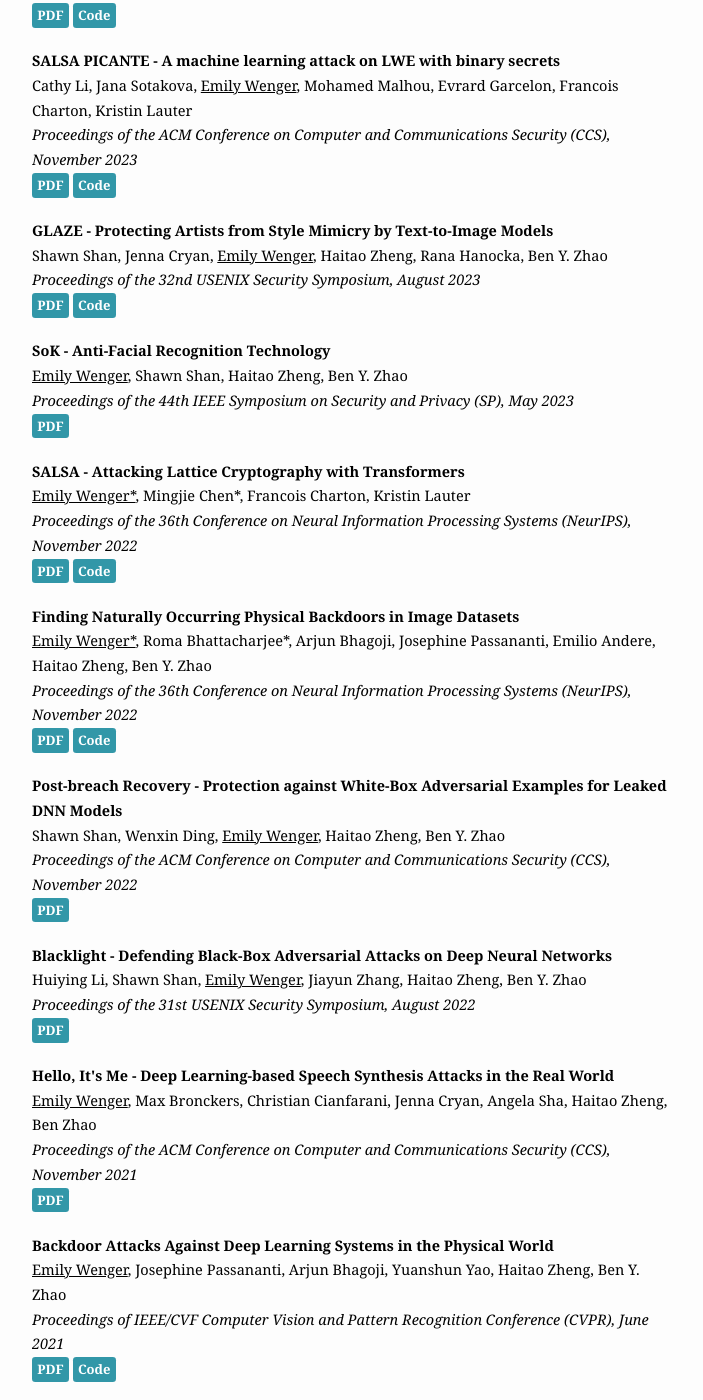
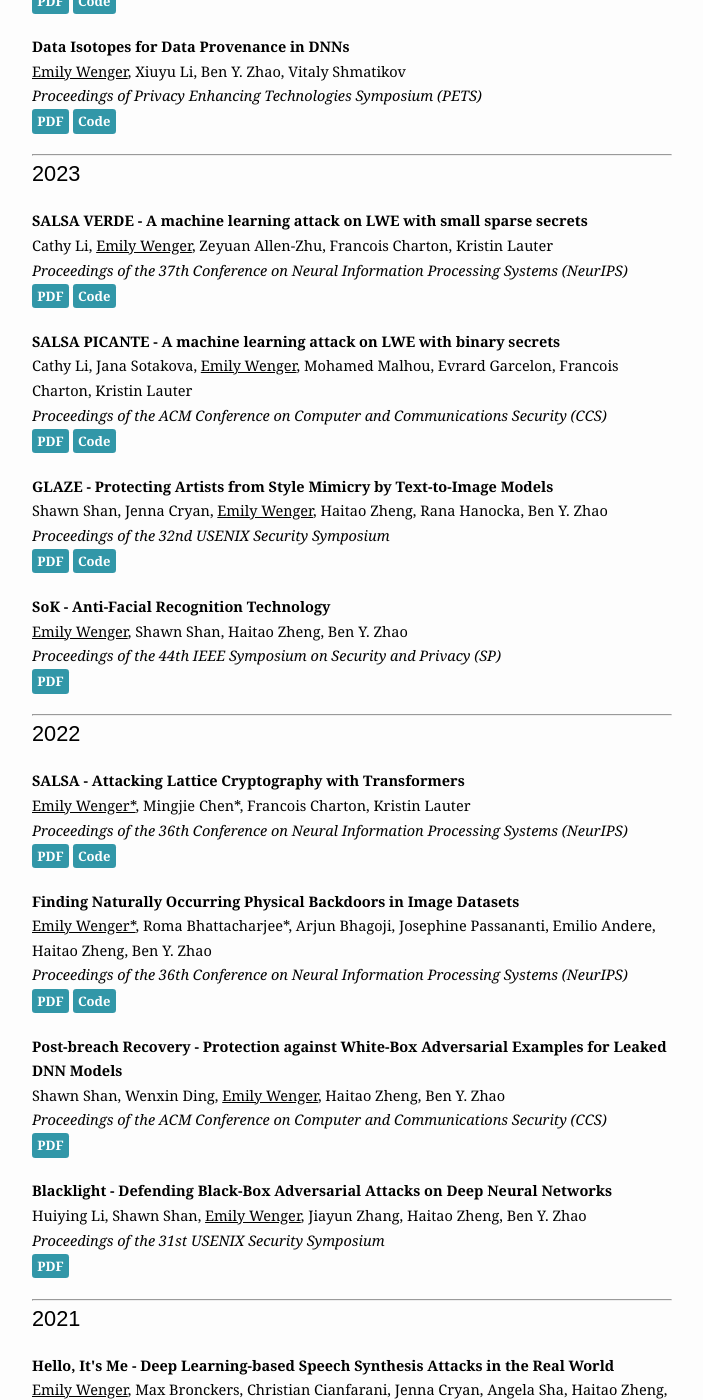
Before and after one commit to emilywenger/emilywenger.github.io, a Jekyll site: the page built from publications.md, in a window 1280 px wide and 1400 px high, scrolled down 798 px. Shown: the whole window, without its empty margins (288-991 px from the left). Built offline with Jekyll 4.4.1, drawn with Linux system fonts in a browser that asks for light colours; some of the changed text lies outside the part shown.

Commit message:
grouped by year, added icml

```diff
--- a/_layouts/publications.html
+++ b/_layouts/publications.html
@@ -10,7 +10,10 @@
         <div class="work">
           <h1 class="page-heading">Conference Publications</h1>
           {{ content }}
-          {% for item in page.publications %}
+            {% assign grouped_publications = page.publications | group_by: "year" %}
+            {% for group in grouped_publications %}
+            <h2>{{ group.name }}</h2>
+              {% for item in group.items %}
               <div class="work-item">
                 <span class="work-text">
                   <strong>{{ item.title }}</strong></br>
@@ -20,29 +23,20 @@
                     <a href={{ item.paperlink }} target="_blank" class="work-button">PDF</a>
                   {% endif %}
                   {% if item.codelink != "NA" %}
-                  <a href={{ item.codelink }} target="_blank"
-                     class="work-button">Code</a>
+                    <a href={{ item.codelink }} target="_blank" class="work-button">Code</a>
                   {% endif %}
                 </span>
               </div>
               {% endfor %}
+            <hr>
+            {% endfor %}
           </div>
-        <hr>
           </br>
           <div class="work">
             <h1 class="page-heading">Preprints</h1>
             {% for item in page.preprints %}
             <div class="work-item">
-            <!-- <img
-             src="{{ item.image.src | absolute_url }}"
-             alt="{{ item.image.alt }}"
-            />  -->
-            <!-- <span class="work-text">
-              <img
-              class="work-bubble"
-              src="./assets/img/ewenger_headshot.jpg"
-              alt="test"
-            /> -->
+              <span class="work-text">
                 <strong>{{ item.title }}</strong></br>
                 {{ item.authors }}</br>
                 <i>{{ item.conference }}</i></br>
--- a/publications.md
+++ b/publications.md
@@ -4,99 +4,122 @@ title: Conference Publications
 slug: /publications
 publications:
 
+- title: Making Hard Problems Easier with Custom Data Distributions and Loss Regularization - A Case Study in Modular Arithmetic
+  authors: Eshika Saxena, Alberto Alfarano, <u>Emily Wenger</u>, Kristin Lauter
+  conference: Proceedings of the International Conference on Machine Learning (ICML)
+  year: 2025
+  paperlink: https://arxiv.org/abs/2410.03569
+  codelink: NA
+
 - title: SALSA Fresca - Angular Embeddings and Pre-Training for ML Attacks on LWE
   authors: Samuel Stevens, <u>Emily Wenger</u>, Cathy Li, Eshika Saxena, Francois Charton, Kristin Lauter
   conference: Transactions on Machine Learning Research (TMLR)
+  year: 2025
   paperlink: https://arxiv.org/html/2402.01082v1
   codelink: NA
 
 - title: Benchmarking Attacks on Learning with Errors
   authors: <u> Emily Wenger</u>, Eshika Saxena, Mohamed Malhou, Ellie Thieu, Kristin Lauter
-  conference: Proceedings of the 46th IEEE Symposium on Security and Privacy (SP), May 2025
+  conference: Proceedings of the 46th IEEE Symposium on Security and Privacy (SP)
+  year: 2025
   paperlink: https://eprint.iacr.org/2024/1229
   codelink: https://github.com/facebookresearch/LWE-benchmarking
 
 - title: The Cool and the Cruel - Separating Hard Parts of LWE Secrets
   authors: Niklas Nolte*, Mohamed Malhou*, <u>Emily Wenger*</u>, Samuel Stevens, Cathy Li, Francois Charton, Kristin Lauter
-  conference: Proceedings of AFRICACRYPT, July 2024
+  conference: Proceedings of AFRICACRYPT
+  year: 2024
   paperlink: https://arxiv.org/abs/2403.10328
   codelink: https://github.com/facebookresearch/cruel_and_cool
 
 - title: Data Isotopes for Data Provenance in DNNs
   authors: <u>Emily Wenger</u>, Xiuyu Li, Ben Y. Zhao, Vitaly Shmatikov
-  conference: Proceedings of Privacy Enhancing Technologies Symposium (PETS), July 2024
+  conference: Proceedings of Privacy Enhancing Technologies Symposium (PETS)
+  year: 2024
   paperlink: https://arxiv.org/pdf/2208.13893.pdf
   codelink: https://github.com/uchicago-sandlab/dataisotopes
 
 - title: SALSA VERDE - A machine learning attack on LWE with small sparse secrets
   authors: Cathy Li, <u>Emily Wenger</u>, Zeyuan Allen-Zhu, Francois Charton, Kristin Lauter
-  conference: Proceedings of the 37th Conference on Neural Information Processing Systems (NeurIPS), November 2023
+  conference: Proceedings of the 37th Conference on Neural Information Processing Systems (NeurIPS)
+  year: 2023
   paperlink: https://arxiv.org/abs/2306.11641
   codelink: https://github.com/facebookresearch/verde
 
 - title: SALSA PICANTE - A machine learning attack on LWE with binary secrets
   authors: Cathy Li, Jana Sotakova, <u>Emily Wenger</u>, Mohamed Malhou, Evrard Garcelon, Francois Charton, Kristin Lauter
-  conference: Proceedings of the ACM Conference on Computer and Communications Security (CCS), November 2023
+  conference: Proceedings of the ACM Conference on Computer and Communications Security (CCS)
+  year: 2023
   paperlink: https://arxiv.org/pdf/2303.04178.pdf
   codelink: https://github.com/facebookresearch/verde
 
 - title: GLAZE - Protecting Artists from Style Mimicry by Text-to-Image Models
   authors: Shawn Shan, Jenna Cryan, <u>Emily Wenger</u>, Haitao Zheng, Rana Hanocka, Ben Y. Zhao
-  conference: Proceedings of the 32nd USENIX Security Symposium, August 2023
+  conference: Proceedings of the 32nd USENIX Security Symposium
+  year: 2023
   paperlink: https://arxiv.org/pdf/2302.04222.pdf
   codelink: https://glaze.cs.uchicago.edu/
 
 - title: SoK - Anti-Facial Recognition Technology
   authors: <u>Emily Wenger</u>, Shawn Shan, Haitao Zheng, Ben Y. Zhao
-  conference: Proceedings of the 44th IEEE Symposium on Security and Privacy (SP), May 2023
+  conference: Proceedings of the 44th IEEE Symposium on Security and Privacy (SP)
+  year: 2023
   paperlink: https://arxiv.org/pdf/2112.04558.pdf
   codelink: NA
 
 - title: SALSA - Attacking Lattice Cryptography with Transformers
   authors: <u>Emily Wenger*</u>, Mingjie Chen*, Francois Charton, Kristin Lauter
-  conference: Proceedings of the 36th Conference on Neural Information Processing Systems (NeurIPS), November 2022
+  conference: Proceedings of the 36th Conference on Neural Information Processing Systems (NeurIPS)
+  year: 2022
   paperlink: https://arxiv.org/pdf/2207.04785.pdf
   codelink: https://github.com/facebookresearch/SALSA
 
 - title: Finding Naturally Occurring Physical Backdoors in Image Datasets
   authors: <u>Emily Wenger*</u>, Roma Bhattacharjee*, Arjun Bhagoji, Josephine Passananti, Emilio Andere, Haitao Zheng, Ben Y. Zhao
-  conference: Proceedings of the 36th Conference on Neural Information Processing Systems (NeurIPS), November 2022
+  conference: Proceedings of the 36th Conference on Neural Information Processing Systems (NeurIPS)
+  year: 2022
   paperlink: https://arxiv.org/pdf/2206.10673.pdf
   codelink: https://uchicago-sandlab.github.io/naturalbackdoors/
 
 - title: Post-breach Recovery - Protection against White-Box Adversarial Examples for Leaked DNN Models
   authors: Shawn Shan, Wenxin Ding, <u>Emily Wenger</u>, Haitao Zheng, Ben Y. Zhao
-  conference: Proceedings of the ACM Conference on Computer and Communications Security (CCS), November 2022
+  conference: Proceedings of the ACM Conference on Computer and Communications Security (CCS)
+  year: 2022
   paperlink: https://arxiv.org/pdf/2205.10686.pdf
   codelink: NA
 
 - title: Blacklight - Defending Black-Box Adversarial Attacks on Deep Neural Networks
   authors: Huiying Li, Shawn Shan, <u>Emily Wenger</u>, Jiayun Zhang, Haitao Zheng, Ben Y. Zhao
-  conference: Proceedings of the 31st USENIX Security Symposium, August 2022
+  conference: Proceedings of the 31st USENIX Security Symposium
+  year: 2022
   paperlink: https://arxiv.org/pdf/2006.14042.pdf
   codelink: NA
 
 - title: Hello, It's Me - Deep Learning-based Speech Synthesis Attacks in the Real World
   authors: <u>Emily Wenger</u>, Max Bronckers, Christian Cianfarani, Jenna Cryan, Angela Sha, Haitao Zheng, Ben Zhao
-  conference: Proceedings of the ACM Conference on Computer and Communications Security (CCS), November 2021
+  conference: Proceedings of the ACM Conference on Computer and Communications Security (CCS)
+  year: 2021
   paperlink: https://people.cs.uchicago.edu/~ravenben/publications/pdf/voiceml-ccs21.pdf
   codelink: NA
 
 - title: Backdoor Attacks Against Deep Learning Systems in the Physical World
   authors: <u>Emily Wenger</u>, Josephine Passananti, Arjun Bhagoji, Yuanshun Yao, Haitao Zheng, Ben Y. Zhao
-  conference: Proceedings of IEEE/CVF Computer Vision and Pattern Recognition Conference (CVPR), June 2021
+  conference: Proceedings of IEEE/CVF Computer Vision and Pattern Recognition Conference (CVPR)
+  year: 2021
   paperlink: https://arxiv.org/pdf/2006.14580.pdf
   codelink: https://github.com/emilywenger/real_backdoor
 
 - title: Fawkes - Protecting Privacy against Unauthorized Deep Learning Models
   authors: Shawn Shan*, <u>Emily Wenger</u>*, Jiayun Zhang, Huiying Li, Haitao Zheng, Ben Y. Zhao
-  conference: Proceedings of the 30th USENIX Security Symposium, August 2020
+  conference: Proceedings of the 30th USENIX Security Symposium
+  year: 2020
   paperlink: https://www.usenix.org/conference/usenixsecurity20/presentation/shan
   codelink: https://github.com/Shawn-Shan/fawkes
 
 - title: Gotta Catch'Em All - Using Honeypots to Catch Adversarial Attacks on Neural Networks
   authors: Shawn Shan, <u>Emily Wenger</u>, Bolun Wang, Bo Li, Haitao Zheng, Ben Y. Zhao
-  conference: Proceedings of the ACM Conference on Computer and Communciations Security (CCS), November 2020
+  conference: Proceedings of the ACM Conference on Computer and Communciations Security (CCS)
+  year: 2020
   paperlink: https://arxiv.org/pdf/1904.08554.pdf
   codelink: https://github.com/Shawn-Shan/trapdoor
 
```
Lines whose indentation alone changed are shown as unchanged.
